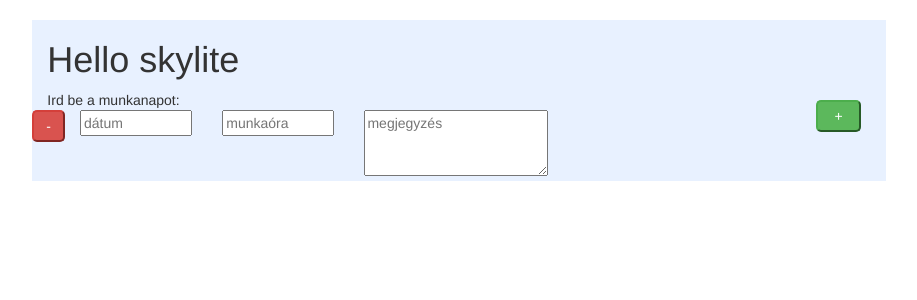
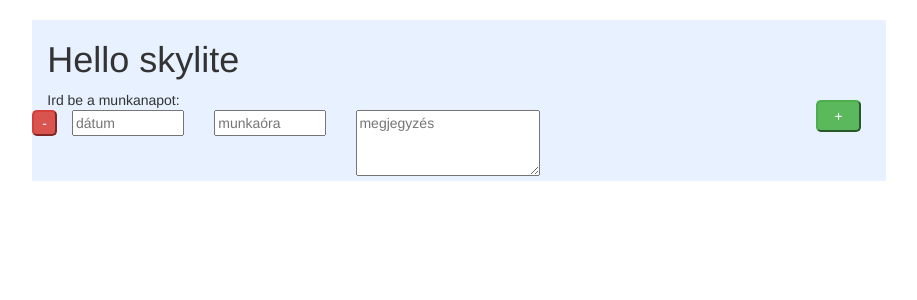
Before and after one commit to skylite21/nyilvantarto_flask, a Flask app: page /nyilvantarto in a window 1280 px wide. Shown: the part 76-376 px from the top of the page, without its empty margins (181-1098 px from the left). Run offline with Flask 2, Linux system fonts and the light colour scheme; some libraries are stand-ins or nearby versions.

Commit message:
small css fix

```diff
--- a/static/css/main.css
+++ b/static/css/main.css
@@ -29,7 +29,7 @@ background-color: #e8f1ff;
 }
 .remove {
     display: inline-block;
-    padding: 4px 12px;
+    padding: 1px 8px;
     border-radius: 5px;
     float: left;
 }
--- a/templates/index.html
+++ b/templates/index.html
@@ -21,7 +21,7 @@
   </div>
 
 </nav>
-<div id="1" class="content container col-md-8 col-md-offset-2">
+<div id="1" class="content container col-xs-10 col-xs-offset-1 col-md-8 col-md-offset-2">
   {# a {{ jelek közötti rész a jinja2 template engine-hez tartozik.  #}
   {#   további információk: http://jinja.pocoo.org/docs/2.9/ #}
   <h1>Hello {{ user }} </h1>
@@ -33,21 +33,21 @@
       Ird be a munkanapot:
       <form id="munkanapItems">
         <div class="new_munkanap row">
-            <button class="remove btn-danger" onclick="removeMunkanap(this.id)">-</button>
-          <div class="col-xs-6 col-sm-2">
+          <button class="remove btn-danger" onclick="removeMunkanap(this.id)">-</button>
+          <div class="col-xs-3 col-sm-2">
             <input type="text" placeholder="dátum" class="datum_mezo" >
           </div>
-          <div class="col-xs-6 col-sm-2">
+          <div class="col-xs-3 col-sm-2">
             <input type="number" min="0.5" max="12" step="0.5" class="munkaora" placeholder="munkaóra">
           </div>
-           <div class="col-xs-12 col-sm-6">
+          <div class="col-xs-12 col-sm-6">
             <textarea rows="3" placeholder="megjegyzés"></textarea>
-           </div>
+          </div>
         </div>
       </form>
     </div>
 </div>
-<div id="2" class="inactive-content content container col-md-8 col-md-offset-2">
+<div id="2" class="inactive-content content container col-xs-10 col-xs-offset-1 col-md-8 col-md-offset-2">
 
   <h1> Dev környezet web apphoz </h1>
   javascript package manager (nodejs) : npm  <br>
```
